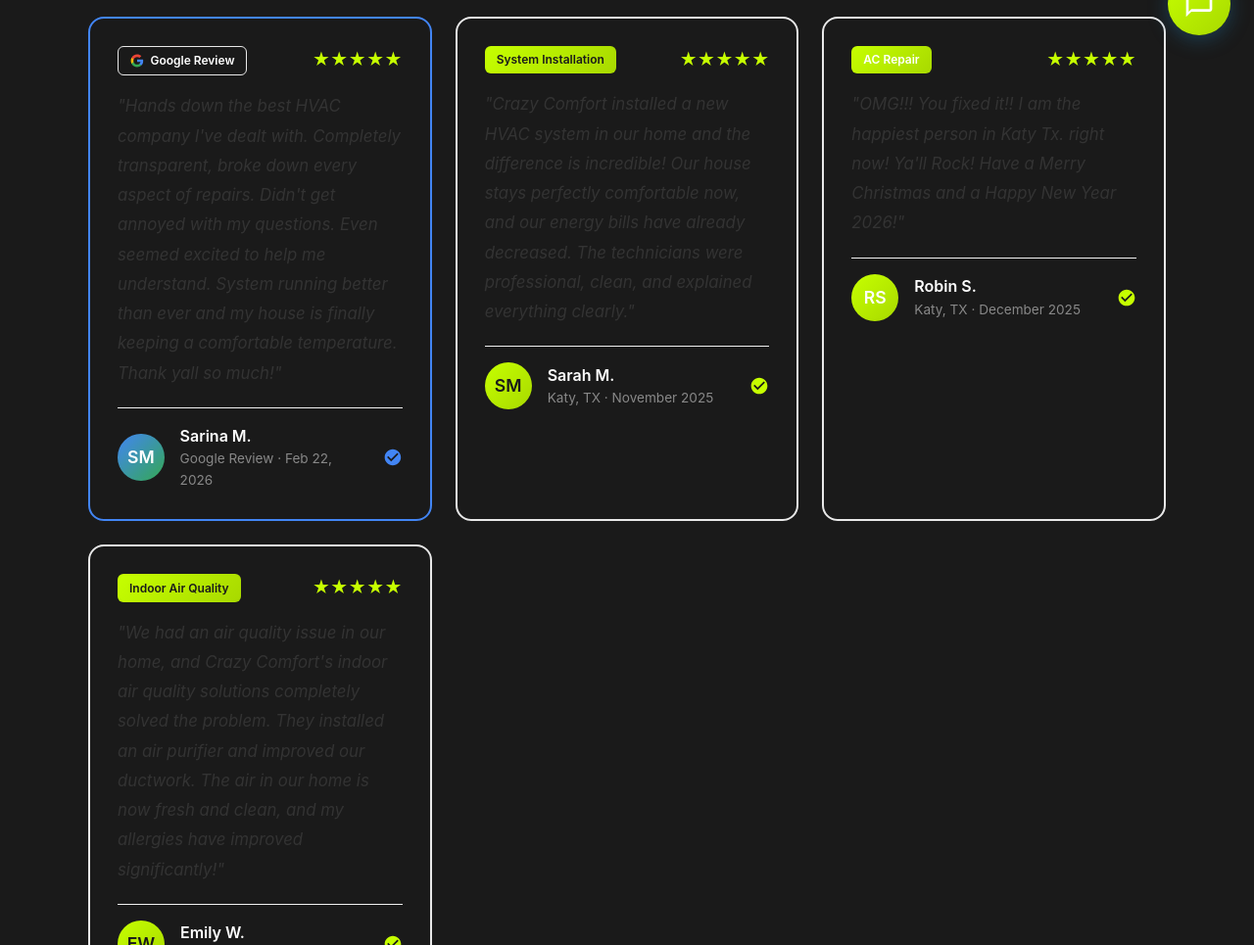
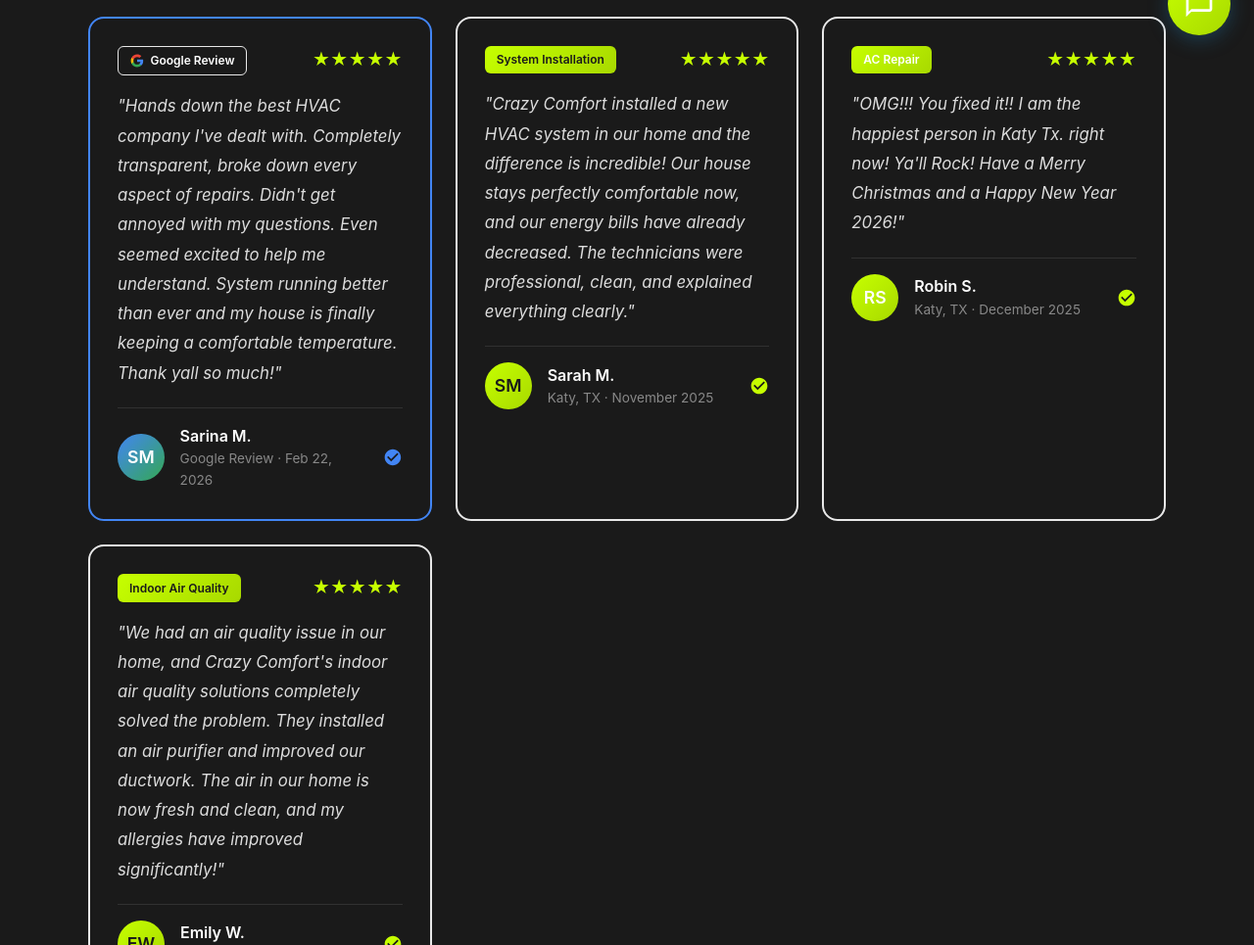
Before and after one commit to crazycomfort/Website, a website: page reviews/index.html in a window 1280 px wide. Shown: the part 740-1705 px from the top of the page at 98% size. Drawn offline with Linux system fonts and the light colour scheme; files that its build step writes are made by us from their sources; no server answers.

Commit message:
Fix readability issues across site - dark text on dark backgrounds
Co-authored-by: Cursor <cursoragent@cursor.com>

```diff
--- a/reviews/index.html
+++ b/reviews/index.html
@@ -263,8 +263,8 @@
                             </span>
                             <div style="color: #c6ff00; font-size: 1.1rem;">★★★★★</div>
                         </div>
-                        <p style="color: #333333; line-height: 1.8; font-size: 1.05rem; margin-bottom: 1.25rem; font-style: italic;">"Hands down the best HVAC company I've dealt with. Completely transparent, broke down every aspect of repairs. Didn't get annoyed with my questions. Even seemed excited to help me understand. System running better than ever and my house is finally keeping a comfortable temperature. Thank yall so much!"</p>
-                        <div style="display: flex; align-items: center; gap: 1rem; padding-top: 1rem; border-top: 1px solid #f0f0f0;">
+                        <p style="color: rgba(255,255,255,0.85); line-height: 1.8; font-size: 1.05rem; margin-bottom: 1.25rem; font-style: italic;">"Hands down the best HVAC company I've dealt with. Completely transparent, broke down every aspect of repairs. Didn't get annoyed with my questions. Even seemed excited to help me understand. System running better than ever and my house is finally keeping a comfortable temperature. Thank yall so much!"</p>
+                        <div style="display: flex; align-items: center; gap: 1rem; padding-top: 1rem; border-top: 1px solid rgba(255,255,255,0.1);">
                             <div style="width: 48px; height: 48px; background: linear-gradient(135deg, #4285F4, #34A853); border-radius: 50%; display: flex; align-items: center; justify-content: center; color: #ffffff; font-weight: 600; font-size: 1.1rem;">SM</div>
                             <div>
                                 <p style="font-weight: 600; color: #ffffff; margin: 0;">Sarina M.</p>
@@ -280,8 +280,8 @@
                             <span style="background: linear-gradient(135deg, #c6ff00, #a8d900); color: #1a1a1a; font-size: 0.75rem; font-weight: 600; padding: 0.3rem 0.75rem; border-radius: 6px;">System Installation</span>
                             <div style="color: #c6ff00; font-size: 1.1rem;">★★★★★</div>
                         </div>
-                        <p style="color: #333333; line-height: 1.8; font-size: 1.05rem; margin-bottom: 1.25rem; font-style: italic;">"Crazy Comfort installed a new HVAC system in our home and the difference is incredible! Our house stays perfectly comfortable now, and our energy bills have already decreased. The technicians were professional, clean, and explained everything clearly."</p>
-                        <div style="display: flex; align-items: center; gap: 1rem; padding-top: 1rem; border-top: 1px solid #f0f0f0;">
+                        <p style="color: rgba(255,255,255,0.85); line-height: 1.8; font-size: 1.05rem; margin-bottom: 1.25rem; font-style: italic;">"Crazy Comfort installed a new HVAC system in our home and the difference is incredible! Our house stays perfectly comfortable now, and our energy bills have already decreased. The technicians were professional, clean, and explained everything clearly."</p>
+                        <div style="display: flex; align-items: center; gap: 1rem; padding-top: 1rem; border-top: 1px solid rgba(255,255,255,0.1);">
                             <div style="width: 48px; height: 48px; background: linear-gradient(135deg, #c6ff00, #a8d900); border-radius: 50%; display: flex; align-items: center; justify-content: center; color: #1a1a1a; font-weight: 600; font-size: 1.1rem;">SM</div>
                             <div>
                                 <p style="font-weight: 600; color: #ffffff; margin: 0;">Sarah M.</p>
@@ -297,8 +297,8 @@
                             <span style="background: linear-gradient(135deg, #c6ff00, #a8d900); color: #ffffff; font-size: 0.75rem; font-weight: 600; padding: 0.3rem 0.75rem; border-radius: 6px;">AC Repair</span>
                             <div style="color: #c6ff00; font-size: 1.1rem;">★★★★★</div>
                         </div>
-                        <p style="color: #333333; line-height: 1.8; font-size: 1.05rem; margin-bottom: 1.25rem; font-style: italic;">"OMG!!! You fixed it!! I am the happiest person in Katy Tx. right now! Ya'll Rock! Have a Merry Christmas and a Happy New Year 2026!"</p>
-                        <div style="display: flex; align-items: center; gap: 1rem; padding-top: 1rem; border-top: 1px solid #f0f0f0;">
+                        <p style="color: rgba(255,255,255,0.85); line-height: 1.8; font-size: 1.05rem; margin-bottom: 1.25rem; font-style: italic;">"OMG!!! You fixed it!! I am the happiest person in Katy Tx. right now! Ya'll Rock! Have a Merry Christmas and a Happy New Year 2026!"</p>
+                        <div style="display: flex; align-items: center; gap: 1rem; padding-top: 1rem; border-top: 1px solid rgba(255,255,255,0.1);">
                             <div style="width: 48px; height: 48px; background: linear-gradient(135deg, #c6ff00, #a8d900); border-radius: 50%; display: flex; align-items: center; justify-content: center; color: #ffffff; font-weight: 600; font-size: 1.1rem;">RS</div>
                             <div>
                                 <p style="font-weight: 600; color: #ffffff; margin: 0;">Robin S.</p>
@@ -314,8 +314,8 @@
                             <span style="background: linear-gradient(135deg, #c6ff00, #a8d900); color: #1a1a1a; font-size: 0.75rem; font-weight: 600; padding: 0.3rem 0.75rem; border-radius: 6px;">Indoor Air Quality</span>
                             <div style="color: #c6ff00; font-size: 1.1rem;">★★★★★</div>
                         </div>
-                        <p style="color: #333333; line-height: 1.8; font-size: 1.05rem; margin-bottom: 1.25rem; font-style: italic;">"We had an air quality issue in our home, and Crazy Comfort's indoor air quality solutions completely solved the problem. They installed an air purifier and improved our ductwork. The air in our home is now fresh and clean, and my allergies have improved significantly!"</p>
-                        <div style="display: flex; align-items: center; gap: 1rem; padding-top: 1rem; border-top: 1px solid #f0f0f0;">
+                        <p style="color: rgba(255,255,255,0.85); line-height: 1.8; font-size: 1.05rem; margin-bottom: 1.25rem; font-style: italic;">"We had an air quality issue in our home, and Crazy Comfort's indoor air quality solutions completely solved the problem. They installed an air purifier and improved our ductwork. The air in our home is now fresh and clean, and my allergies have improved significantly!"</p>
+                        <div style="display: flex; align-items: center; gap: 1rem; padding-top: 1rem; border-top: 1px solid rgba(255,255,255,0.1);">
                             <div style="width: 48px; height: 48px; background: linear-gradient(135deg, #c6ff00, #a8d900); border-radius: 50%; display: flex; align-items: center; justify-content: center; color: #1a1a1a; font-weight: 600; font-size: 1.1rem;">EW</div>
                             <div>
                                 <p style="font-weight: 600; color: #ffffff; margin: 0;">Emily W.</p>
```
Also changed, not shown: 404.html (+1 -1 lines), blog/ac-drain-clogged/index.html (+1 -1 lines), blog/ac-not-cooling/index.html (+1 -1 lines), contact/index.html (+4 -4 lines).
